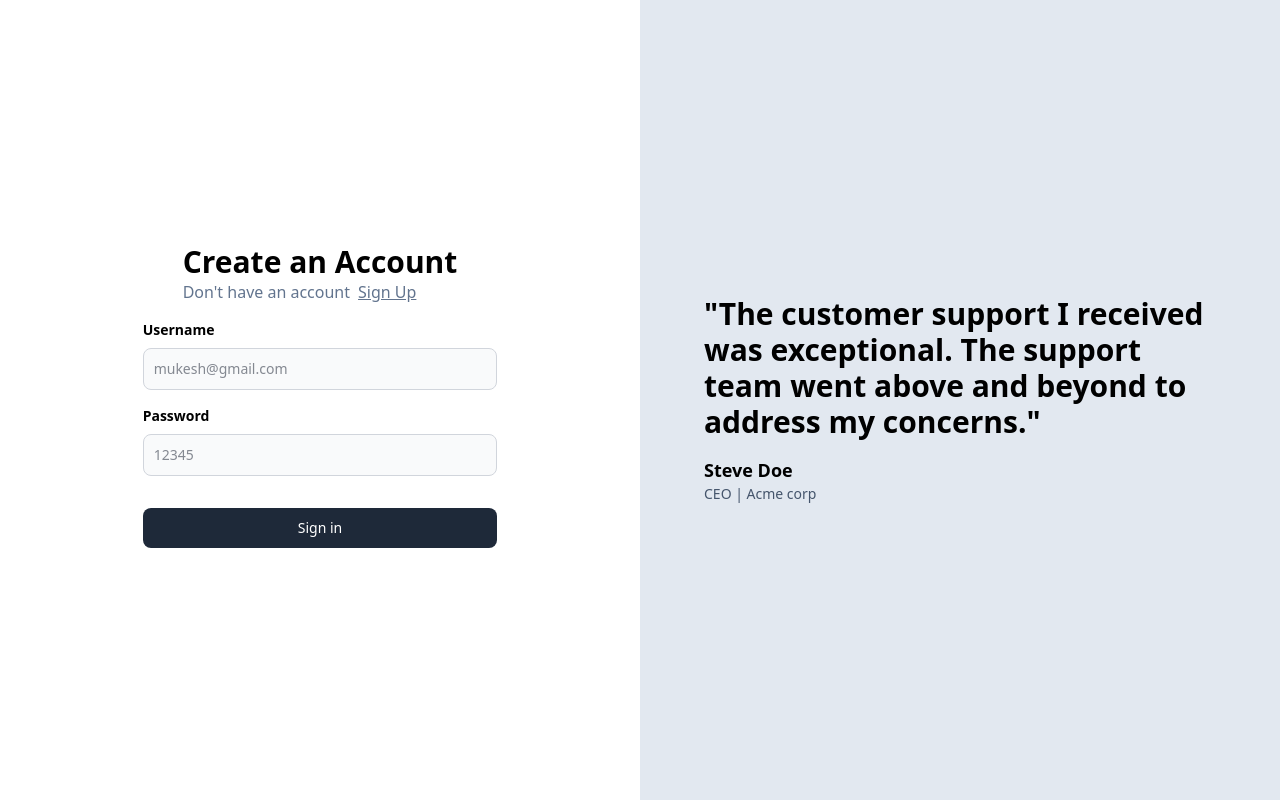
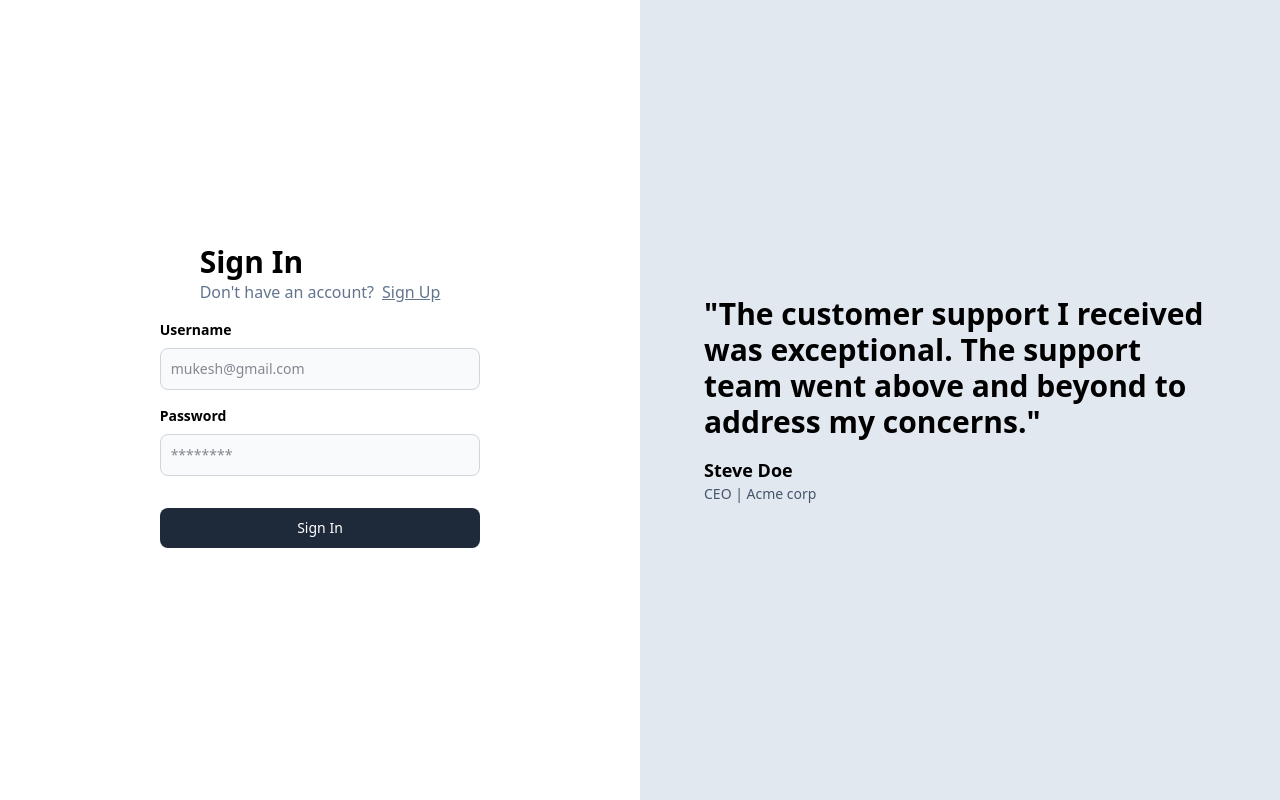
Before and after one commit to mukeshloney67/Blogsphere-serverless, a React (Vite) app in the folder frontend/: page /signin in a window 1280 px wide. Built offline with nearby package versions, Linux system fonts and the light colour scheme.

Commit message:
Loading button signup/signin

```diff
--- a/frontend/src/components/Auth.tsx
+++ b/frontend/src/components/Auth.tsx
@@ -4,84 +4,112 @@ import axios from "axios"
 import { BACKEND_URL } from "../Config";
 import { SignupInput } from "@mukeshloney/medium-blog";
 
-export const Auth = ({type}: {type: "signup" | "signin"}) => {
+export const Auth = ({ type }: { type: "signup" | "signin" }) => {
     const navigate = useNavigate();
     const [postInputs, setPostInputs] = useState<SignupInput>({
         name: "",
         username: "",
         password: "",
     });
+    const [loading, setLoading] = useState(false); // Loading state
 
-    async function sendRequest(){
+    async function sendRequest() {
+        setLoading(true); // Start loading
         try {
-      const response = await axios.post(`${BACKEND_URL}/api/v1/user/${type === "signup"? "signup": "signin"}`, postInputs);
+            const response = await axios.post(`${BACKEND_URL}/api/v1/user/${type === "signup" ? "signup" : "signin"}`, postInputs);
             const token = response.data.token;
             localStorage.setItem("token", token);
             navigate("/blogs");
         } catch (error) {
             alert("All fields required");
-        console.log("Error from sendRequest in auth", error)
+            console.log("Error from sendRequest in auth", error);
+        } finally {
+            setLoading(false); // Stop loading after request finishes
         }
     }
 
     return (
-
-    <div className="h-screen flex justify-center flex-col ">
-        <div className="flex justify-center ">
-        <div className="" >
+        <div className="h-screen flex justify-center flex-col">
+            <div className="flex justify-center">
+                <div className="">
                     <div className="px-10">
-            <div className="text-3xl font-bold ">
-            Create an Account
+                        <div className="text-3xl font-bold">
+                            {type === "signup" ? "Create an Account" : "Sign In"}
                         </div>
                         <div className="text-slate-500">
-                {type === "signup"? "Already have an account?": "Don't have an account"}
-                <Link className="pl-2 underline" to = {type === "signup"? "/signin": "/signup"}>
-                {type === "signup"? "Sign In": "Sign Up"}</Link>
+                            {type === "signup" ? "Already have an account?" : "Don't have an account?"}
+                            <Link className="pl-2 underline" to={type === "signup" ? "/signin" : "/signup"}>
+                                {type === "signup" ? "Sign In" : "Sign Up"}
+                            </Link>
                         </div>
                     </div>
                     <div>
-         {type === "signup"? <LabelledInput label = "Name" placeholder="Mukesh Loney..." onChange={(e)=>{
+                        {type === "signup" ? (
+                            <LabelledInput label="Name" placeholder="Mukesh Loney..." onChange={(e) => {
                                 setPostInputs({
                                     ...postInputs,
                                     name: e.target.value,
                                 })
-         }}/>: null}
-         <LabelledInput label = "Username" placeholder="mukesh@gmail.com" onChange={(e)=>{
+                            }} />
+                        ) : null}
+                        <LabelledInput label="Username" placeholder="mukesh@gmail.com" onChange={(e) => {
                             setPostInputs({
                                 ...postInputs,
                                 username: e.target.value,
                             })
-         }}/>
-          <LabelledInput label = "Password" type= "password" placeholder="12345" onChange={(e)=>{
+                        }} />
+                        <LabelledInput label="Password" type="password" placeholder="********" onChange={(e) => {
                             setPostInputs({
                                 ...postInputs,
                                 password: e.target.value,
                             })
-         }}/>
-         <button onClick={sendRequest} type="button" className="text-white mt-8 w-full bg-gray-800 hover:bg-gray-900
+                        }} />
+                        <button
+                            onClick={sendRequest}
+                            type="button"
+                            className="flex justify-center items-center text-white mt-8 w-full bg-gray-800 hover:bg-gray-900
                             focus:outline-none focus:ring-4 focus:ring-gray-300 font-medium rounded-lg text-sm
                             px-5 py-2.5 me-2 mb-2 dark:bg-gray-800 dark:hover:bg-gray-700 dark:focus:ring-gray-700
-          dark:border-gray-700">{type === "signup"? "Sign up " : "Sign in"}</button>
+                            dark:border-gray-700"
+                            disabled={loading} // Disable button when loading
+                        >
+                            {loading ? (
+                                <>
+                                    <svg aria-hidden="true" className="w-5 h-5 mr-2 text-gray-200 animate-spin dark:text-gray-600 fill-white" viewBox="0 0 100 101" fill="none" xmlns="http://www.w3.org/2000/svg">
+                                        <path d="M100 50.5C100 78.3 77.6 100.7 50 100.7C22.4 100.7 0 78.3 0 50.5C0 22.7 22.4 0.300049 50 0.300049C77.6 0.300049 100 22.7 100 50.5Z" fill="currentColor" />
+                                        <path d="M93.9 39.5C96.2 38.8 97.6 36.5 96.7 34.3C92.6 24.5 85.2 16.1 76 10.8C66.8 5.4 56 2.5 44.9 3C40.7 3.2 37.5 6.9 38.3 11.1C39.1 15.3 42.7 18.3 47 18.1C55.5 17.7 63.9 20 71 24.6C78.1 29.2 83.6 36.3 86.4 44.4C87.2 46.6 89.5 47.9 91.7 47.2C94 46.5 95.3 44.2 94.6 42Z" fill="currentFill" />
+                                    </svg>
+                                    Loading...
+                                </>
+                            ) : (
+                                type === "signup" ? "Sign Up" : "Sign In"
+                            )}
+                        </button>
                     </div>
                 </div>
             </div>
         </div>
     )
 }
+
 interface LabelledInputType {
     label: string;
     placeholder: string;
-    onChange: (e : ChangeEvent<HTMLInputElement>) =>void;
+    onChange: (e: ChangeEvent<HTMLInputElement>) => void;
     type?: string;
 }
 
-function LabelledInput({label, type, placeholder, onChange}: LabelledInputType){
+function LabelledInput({ label, type, placeholder, onChange }: LabelledInputType) {
     return (
         <div className="pt-2">
-            <label className="block mb-2 text-sm font-semibold text-black pt-2 ">{label}</label>
-            <input onChange={onChange} type= {type || "text"}id="first_name" className="bg-gray-50 border border-gray-300
-             text-gray-900 text-sm rounded-lg focus:ring-blue-500
-              focus:border-blue-500 block w-full p-2.5 " placeholder={placeholder} required />
+            <label className="block mb-2 text-sm font-semibold text-black pt-2">{label}</label>
+            <input
+                onChange={onChange}
+                type={type || "text"}
+                className="bg-gray-50 border border-gray-300 text-gray-900 text-sm rounded-lg focus:ring-blue-500 focus:border-blue-500 block w-full p-2.5"
+                placeholder={placeholder}
+                required
+            />
         </div>
     )
 }
```
Lines whose indentation alone changed are shown as unchanged.
